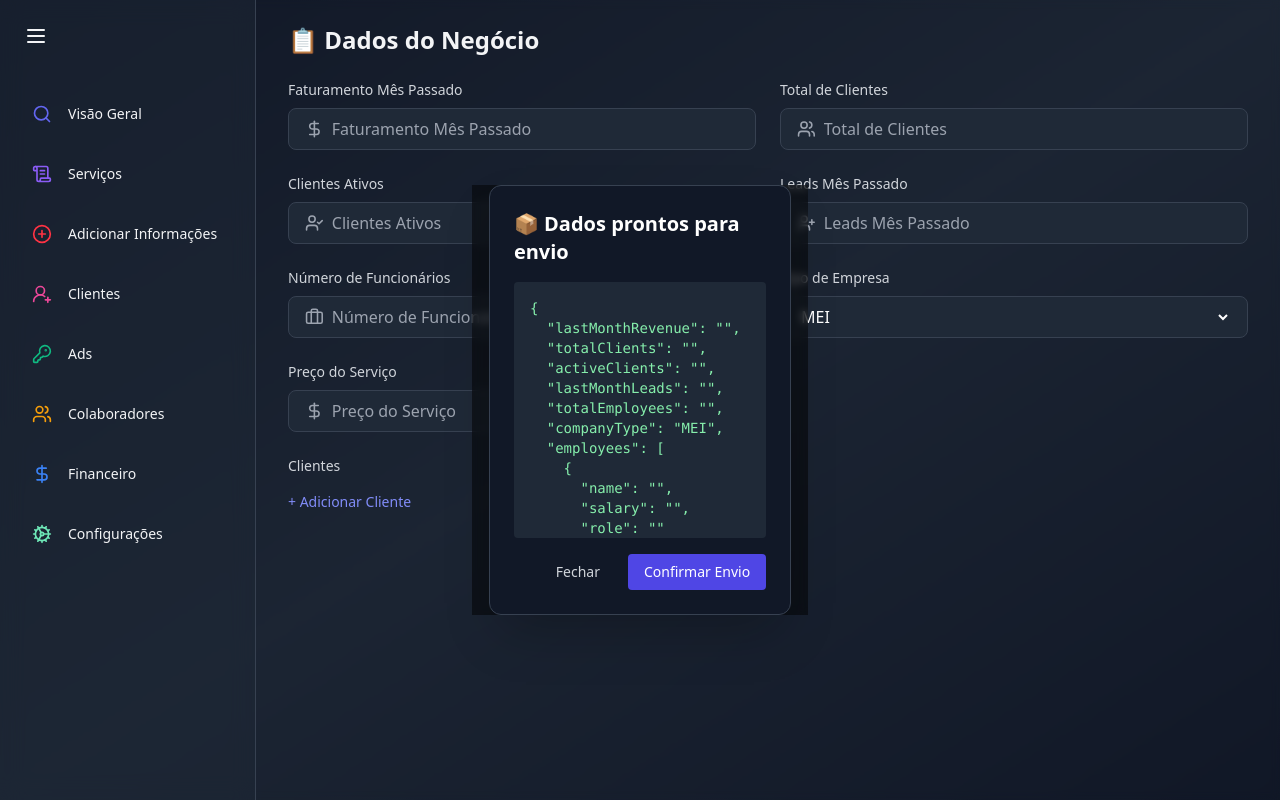
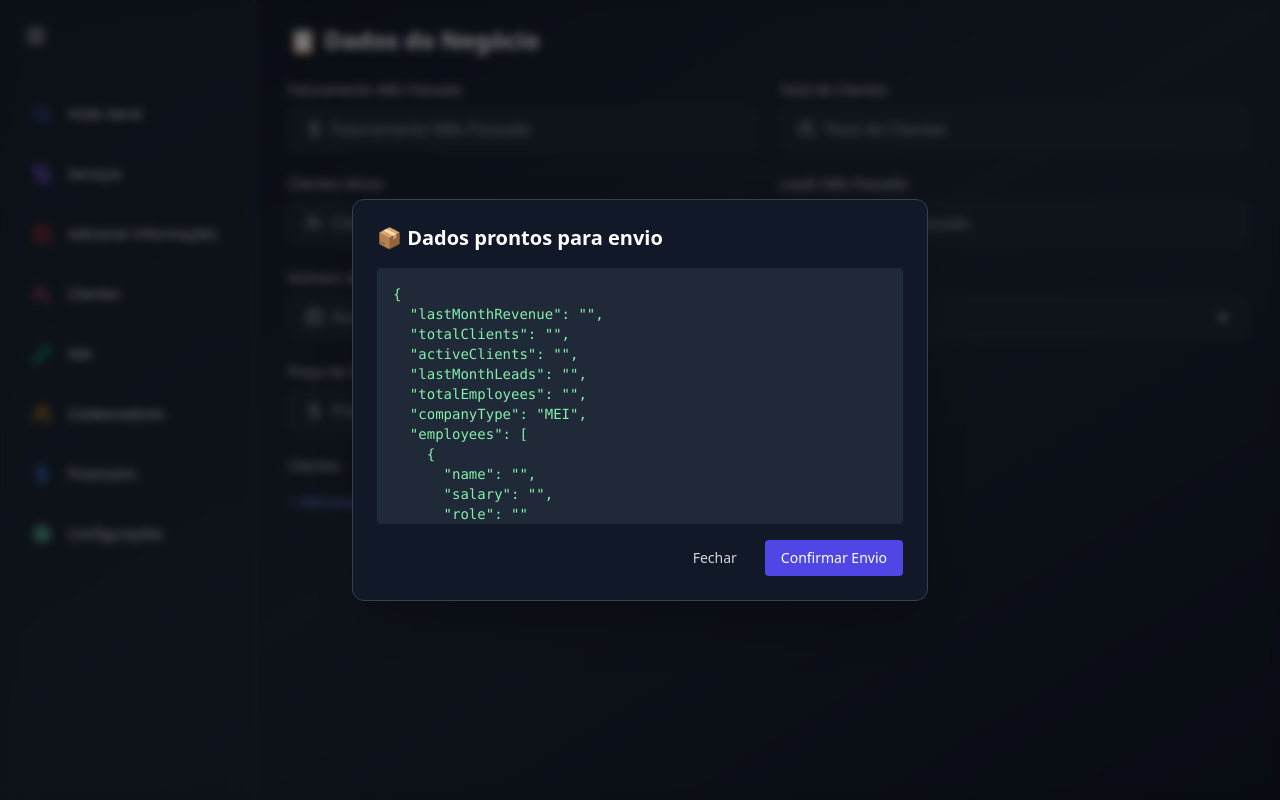
Before and after one commit to thepatroa/patroa, a React (Vite) app in the folder frontend/: page /informacoes in a window 1280 px wide. Both pictures are taken after a click on the button "📤 Enviar Dados". Built offline with nearby package versions, Linux system fonts and the light colour scheme.

Commit message:
feat: 🦅 melhora interação visual do botao de enviar dados

```diff
--- a/frontend/src/pages/InformationOverview.jsx
+++ b/frontend/src/pages/InformationOverview.jsx
@@ -347,14 +347,13 @@ const SendDialog = ({ open, onClose, formData }) => {
 	return (
 		<AnimatePresence>
 			{open && (
-				<motion.dialog
-					open
-					onClose={onClose}
+				<motion.div
 					className='fixed inset-0 z-50 flex items-center justify-center bg-black/50 backdrop-blur-sm'
 					initial={{ opacity: 0 }}
 					animate={{ opacity: 1 }}
 					exit={{ opacity: 0 }}
 				>
+
 					<motion.div
 						layoutId='submit-button'
 						className='bg-gray-900 border border-gray-700 p-6 rounded-xl shadow-2xl text-white w-[90%] max-w-xl'
@@ -381,7 +380,7 @@ const SendDialog = ({ open, onClose, formData }) => {
 							</button>
 						</div>
 					</motion.div>
-				</motion.dialog>
+				</motion.div>
 			)}
 		</AnimatePresence>
 	);
```
